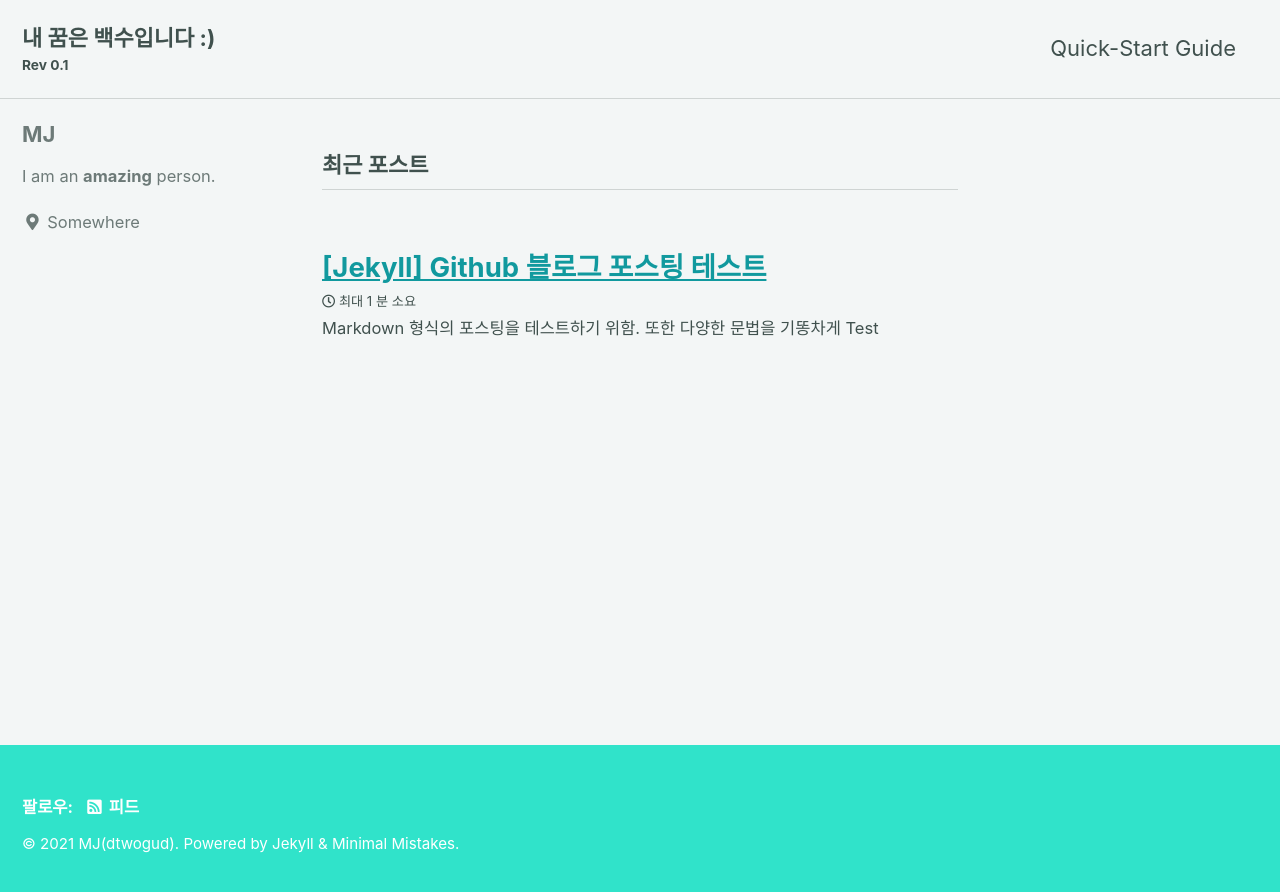
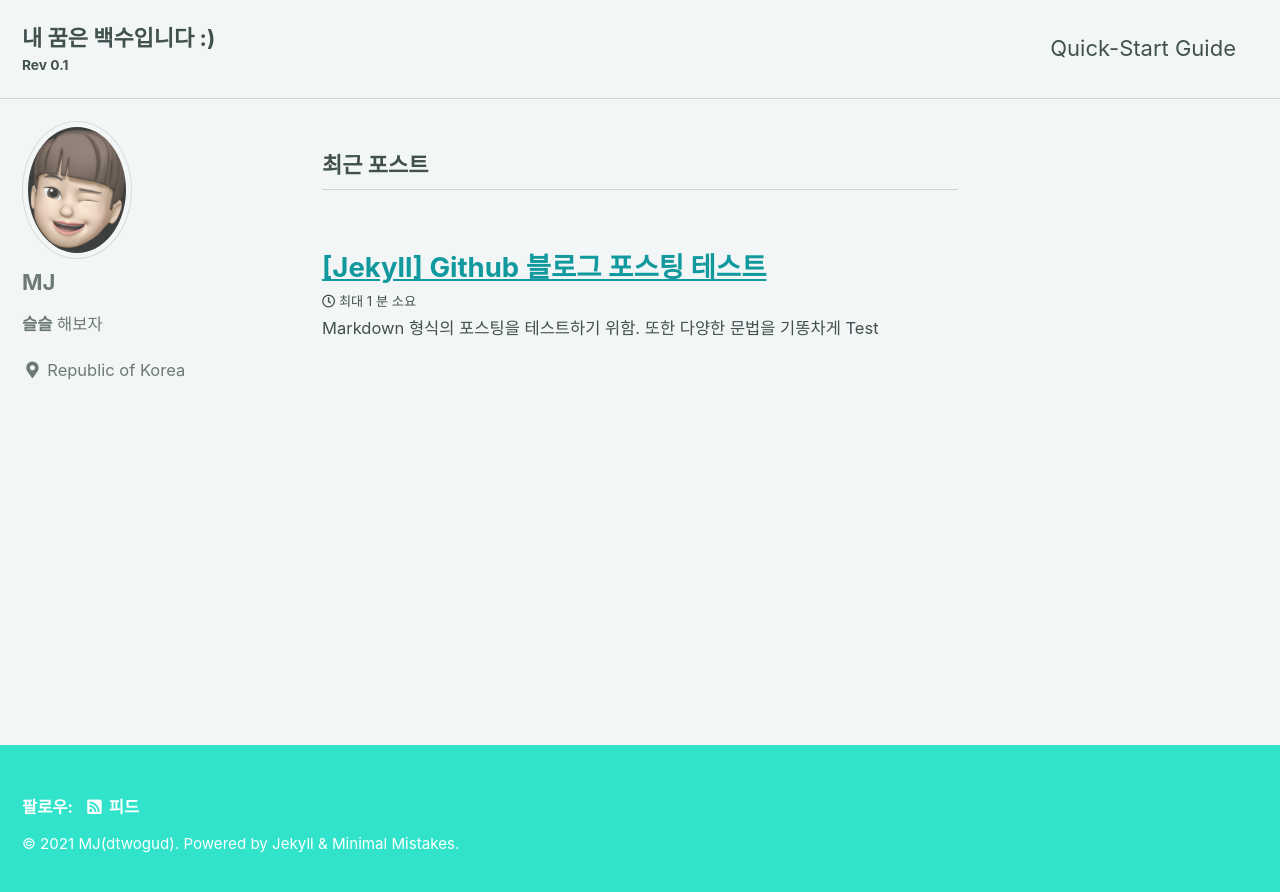
Before and after one commit to dtwogud/dtwogud.github.io, a Jekyll site: the page built from index.html, in a window 1280 px wide. Shown: the top 892 px of the page. Built offline with Jekyll 4.4.1, drawn with Linux system fonts in a browser that asks for light colours; cached includes are drawn as plain includes; the list of posts is cut into pages by our own code.

Commit message:
블로그 수정
mint skin적용, 자기소개 수정

```diff
--- a/_config.yml
+++ b/_config.yml
@@ -16,14 +16,14 @@
 
 # Site Settings
 locale                   : "ko-KR"
-title                    : "Mㅏjㅐblo그"    #사이트 탭 이름
+title                    : "마재마재"    #사이트 탭 이름
 title_separator          : "-"
 subtitle                 : "Rev 0.1" # 화면 title 하단에 있는 소제목
 name                     : "MJ(dtwogud)"  #화면 하단 영역의 이름
 description              :
 url                      : # the base hostname & protocol for your site e.g. "https://mmistakes.github.io"
 baseurl                  : # the subpath of your site, e.g. "/blog"
-repository               : # GitHub username/repo-name e.g. "mmistakes/minimal-mistakes"
+repository               : "https://github.com/dtwogud/dtwogud.github.io" # GitHub username/repo-name e.g. "mmistakes/minimal-mistakes"
 teaser                   : # path of fallback teaser image, e.g. "/assets/images/500x300.png"
 logo                     : # path of logo image to display in the masthead, e.g. "/assets/images/88x88.png"
 masthead_title           : "내 꿈은 백수입니다 :)" # 화면 title  overrides the website title displayed in the masthead, use " " for no title
@@ -102,9 +102,9 @@
 # Site Author
 author:
   name             : "MJ"
-  avatar           : # path of avatar image, e.g. "/assets/images/bio-photo.jpg"
-  bio              : "I am an **amazing** person."
-  location         : "Somewhere"
+  avatar           : "assets/images/mj.png" # path of avatar image, e.g. "/assets/images/bio-photo.jpg"
+  bio              : "**슬슬** 해보자"
+  location         : "Republic of Korea"
   email            :
   links:
     - label: "Email"
--- a/assets/css/main.scss
+++ b/assets/css/main.scss
@@ -6,3 +6,4 @@
 
 @import "minimal-mistakes/skins/{{ site.minimal_mistakes_skin | default: 'default' }}"; // skin
 @import "minimal-mistakes"; // main partials
+@import "minimal-mistakes/skins/default"; // skin before the minimal-mistakes
```
Also changed, not shown: assets/images/mj.png (added).
